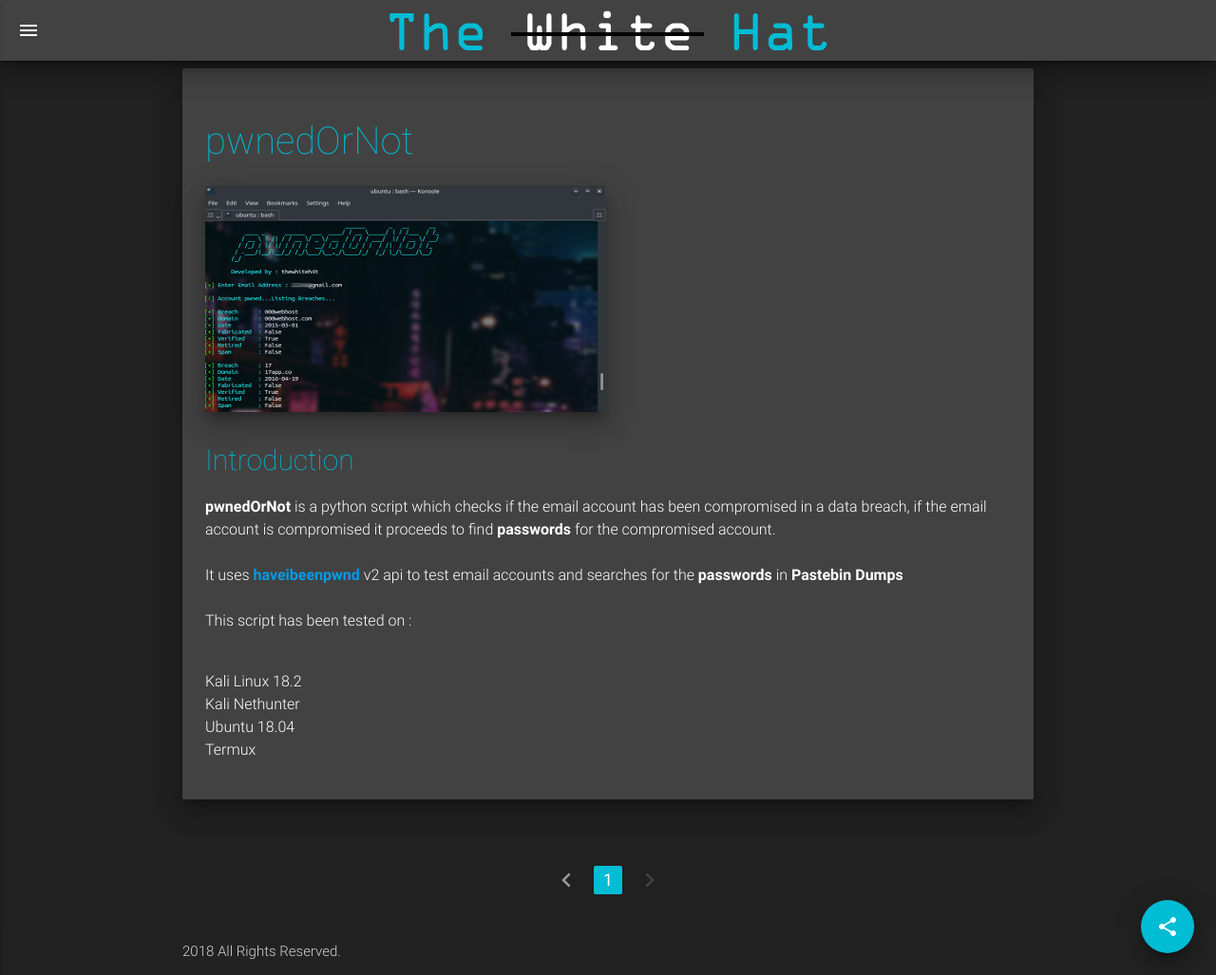
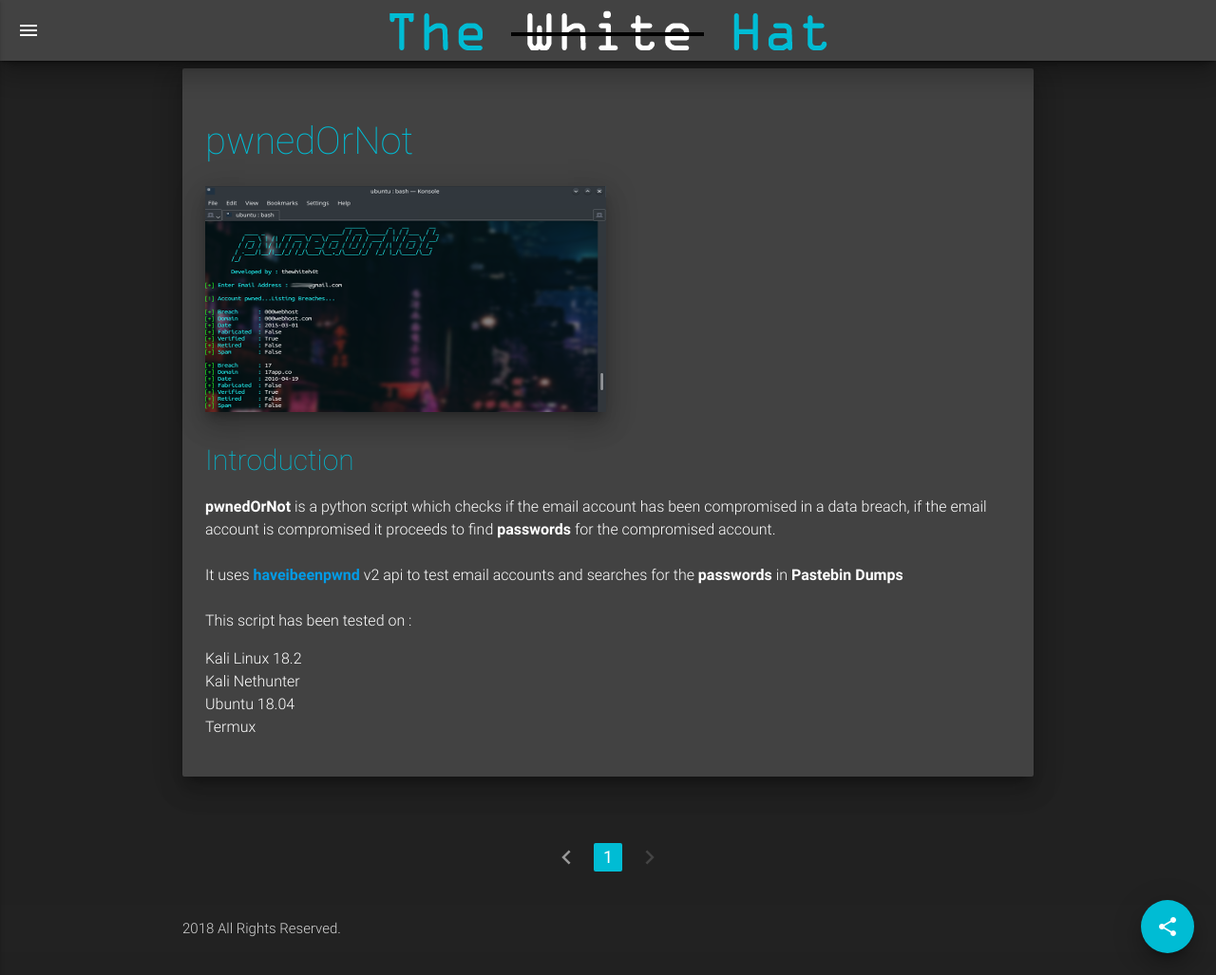
Before and after one commit to thewhiteh4t/thewhiteh4t.github.io, a Jekyll site: the page built from _posts/2018-05-26-pwnedornot.md, in a window 1280 px wide and 1027 px high. Shown: the whole window at 95% size. Built offline with Jekyll 4.4.1, drawn with Linux system fonts in a browser that asks for light colours; nearby versions of some CDN libraries; our own code applies the rules of GitHub Pages for plain Markdown files.

Commit message:
Update from Forestry.io - 2018-05-26-pwnedornot.md

```diff
--- a/_posts/2018-05-26-pwnedornot.md
+++ b/_posts/2018-05-26-pwnedornot.md
@@ -22,9 +22,9 @@ It uses <b><a href="[**https://haveibeenpwned.com/API/v2**](https://haveibeenpwn
 
 This script has been tested on :
 
-<br><br>
+<br>
 
-<ul style="list-style-type:disc">
+<ul>
 
 <li>Kali Linux 18.2</li>
 
```
